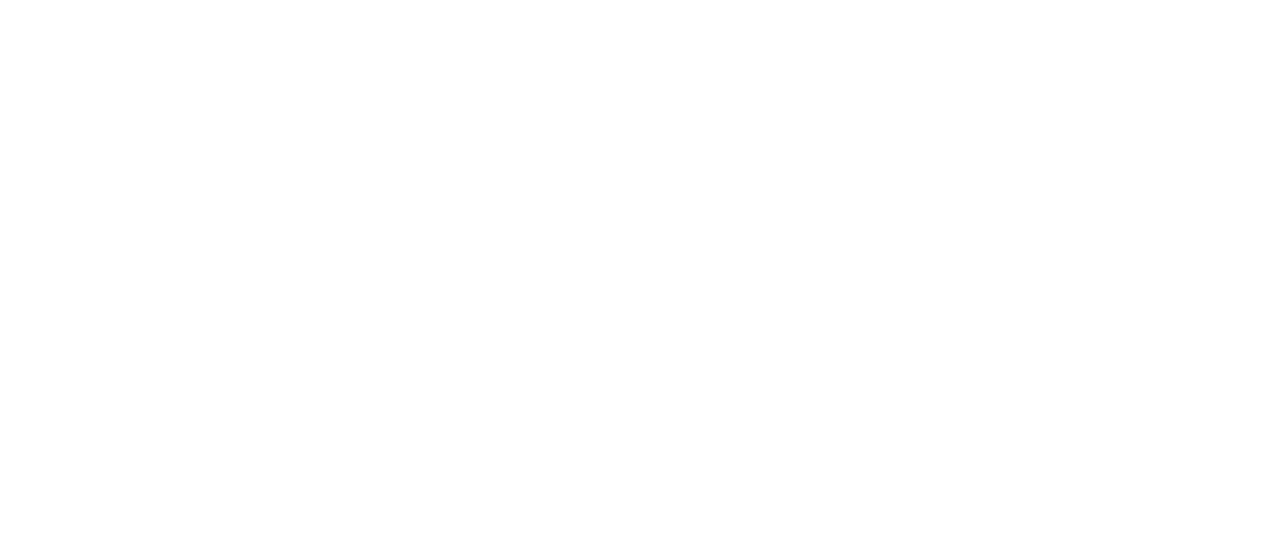
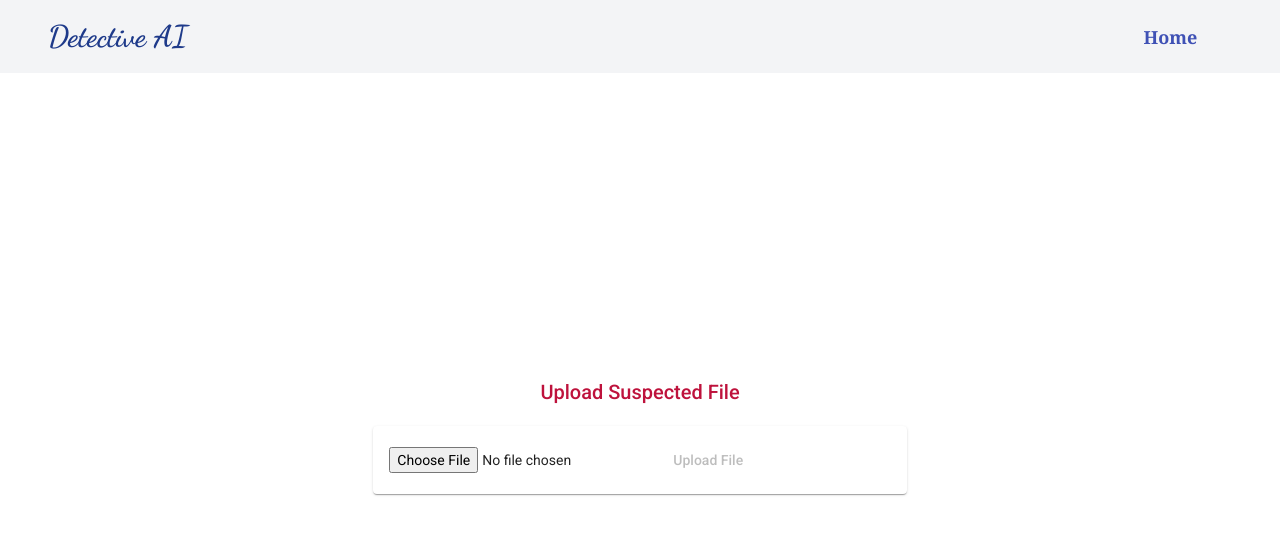
Before and after one commit to Pragadhesh/Crime-Detector-UI-Angular, an Angular app: page /upload in a window 1280 px wide. Before the commit this address led to /. Shown: the top 534 px of the page. Built offline with nearby package versions, Linux system fonts and the light colour scheme.

Commit message:
Updated file upload functionality

```diff
--- a/src/app/app-routing.module.ts
+++ b/src/app/app-routing.module.ts
@@ -1,11 +1,16 @@
 import { NgModule } from '@angular/core';
 import { RouterModule, Routes } from '@angular/router';
 import { HomepageComponent } from './modules/homepage/homepage/homepage.component';
+import { UploadHomeComponent } from './modules/upload/upload-home/upload-home.component';
 
 const routes: Routes = [
   {
     path: '',
     component: HomepageComponent
+  },
+  {
+    path: 'upload',
+    component: UploadHomeComponent
   }
 ];
 
--- a/src/app/app.module.ts
+++ b/src/app/app.module.ts
@@ -6,6 +6,8 @@
 import { HomepageModule } from './modules/homepage/homepage.module';
 import { BrowserAnimationsModule } from '@angular/platform-browser/animations';
 import { MaterialModule } from './material.module';
+import { UploadModule } from './modules/upload/upload.module';
+import { HttpClientModule } from '@angular/common/http';
 
 @NgModule({
   declarations: [
@@ -15,6 +17,8 @@
     BrowserModule,
     AppRoutingModule,
     HomepageModule,
+    UploadModule,
+    HttpClientModule,
     BrowserAnimationsModule,
     MaterialModule
   ],
--- /dev/null
+++ b/src/app/constants/api-constants.ts
@@ -0,0 +1,6 @@
+export const BASE_URL = 'http://localhost:8080/api'
+export const ASSEMBLY_AI_URL = 'https://api.assemblyai.com'
+export const API = {
+    UPLOAD_AUDIO: '/v2/upload',
+    ADD_TRANSCRIPT: '/register'
+}
--- a/src/app/material.module.ts
+++ b/src/app/material.module.ts
@@ -29,7 +29,7 @@
     MatProgressSpinnerModule,
     MatCardModule,
     MatDialogModule,
-    MatButtonToggleModule
+    MatButtonToggleModule,
   ],
   exports: [
     MatNativeDateModule,
--- a/src/app/modules/homepage/homepage/homepage.component.html
+++ b/src/app/modules/homepage/homepage/homepage.component.html
@@ -11,7 +11,7 @@
 
         </div>
         <div class="pt-5 grid grid-cols-2 gap-8 items-center self-center ">
-            <button  mat-flat-button color="primary">Upload Audio</button>
+            <button  mat-flat-button color="primary" [routerLink]="['/upload']">Upload Audio</button>
             <button  mat-flat-button color="accent">View Report</button>
         </div>
 
--- /dev/null
+++ b/src/app/modules/upload/upload-home/upload-home.component.html
@@ -0,0 +1,38 @@
+<div class="flex flex-col w-full h-full">
+    <div class="flex w-full h-20 bg-gray-100">
+        <div class="flex justify-between w-full h-full">
+            <div class="flex h-full pl-12 items-center text-blue-900 text-3xl font-dancingscript ">
+                Detective AI
+            </div>
+        </div>
+        <div class="flex pr-5 justify-center h-full w-60 items-center">
+            <button mat-button color="primary" class="flex w-20 text-lg font-noto" [routerLink]="['/']">Home</button>
+        </div>
+    </div>
+
+    <div *ngIf="isSuccess"  class="flex justify-center pt-40 w-full h-full text-4xl font-dancingscript text-blue-900">
+        File Uploaded Successfully
+    </div>
+
+    <div class="flex flex-col w-full h-full justify-center items-center" *ngIf="!isLoading && !isSuccess">
+        <div class="flex justify-center text-xl font-medium text-rose-700 pb-5">
+            Upload Suspected File
+        </div>
+        <mat-card class="flex w-5/12">
+            <div class="progress form-group" *ngIf="progress > 0">
+                <div class="progress-bar progress-bar-striped bg-success" role="progressbar" [style.width.%]="progress">
+                </div>
+            </div>
+            <div class="form-group">
+              <input type="file" name="fileUpload" (change)="onFileChange($event)" #myInput/>
+              <button mat-button color="primary" (click)="uploadFile()" class="btn btn-primary" [disabled] = "!fileIsUploaded()"> Upload File</button>
+            </div>
+        </mat-card>
+    </div>
+
+
+    <div class="flex w-full h-full justify-center items-center" *ngIf="isLoading && !isSuccess">
+        <mat-spinner></mat-spinner>
+    </div>
+
+</div>
--- /dev/null
+++ b/src/app/modules/upload/upload-home/upload-home.component.ts
@@ -0,0 +1,79 @@
+import { HttpEvent } from '@angular/common/http';
+import { Component, ElementRef, OnInit, ViewChild } from '@angular/core';
+import { FileUploadService } from 'src/app/services/file-upload.service';
+import { TranscriptService } from 'src/app/services/transcript.service';
+
+@Component({
+  selector: 'app-upload-home',
+  templateUrl: './upload-home.component.html',
+  styleUrls: ['./upload-home.component.scss']
+})
+export class UploadHomeComponent implements OnInit {
+
+  file: any
+  progress: number = 0;
+  @ViewChild('myInput', { static: true })
+  myInputVariable!: ElementRef;
+  isLoading = false
+  isSuccess = false
+
+  constructor(private fileUploadService: FileUploadService, private transcriptService: TranscriptService) {}
+
+  onFileChange(event:any) {
+    if (event.target.files.length > 0) {
+      this.file = event.target.files[0];
+    }
+  }
+
+  uploadFile(){
+    this.isLoading = true
+    this.fileUploadService.upload(this.file)
+    .subscribe(
+      Response => {
+        let response_data = JSON.parse(JSON.stringify(Response));
+        console.log(response_data)
+        let body = {
+          "filename": this.file.name,
+          "uploadurl": response_data["upload_url"]
+        }
+        this.transcriptService.registerTranscript(body)
+        .subscribe(
+          Response => {
+            let response_data = JSON.parse(JSON.stringify(Response));
+            console.log(response_data)
+            this.isSuccess = true
+            this.isLoading = false
+          },
+          err => {
+            console.log(err)
+            this.isLoading = false
+          }
+        )
+
+      },
+      err => {
+        console.log(err)
+        this.isLoading = false
+      }
+    )
+  }
+
+  fileIsUploaded()
+  {
+    let result = false;
+    if(this.file && this.file != null )
+    {
+      result = true;
+    }
+    return result;
+  }
+
+  resetFile()
+  {
+    this.myInputVariable.nativeElement.value = "";
+    this.file = null;
+    this.progress = 0;
+  }
+
+  ngOnInit() {}
+}
--- /dev/null
+++ b/src/app/modules/upload/upload-routing.module.ts
@@ -0,0 +1,10 @@
+import { NgModule } from '@angular/core';
+import { RouterModule, Routes } from '@angular/router';
+
+const routes: Routes = [];
+
+@NgModule({
+  imports: [RouterModule.forChild(routes)],
+  exports: [RouterModule]
+})
+export class UploadRoutingModule { }
--- /dev/null
+++ b/src/app/services/file-upload.service.ts
@@ -0,0 +1,28 @@
+import { HttpClient, HttpHeaders, HttpParams } from '@angular/common/http';
+import { Injectable } from '@angular/core';
+import { Observable } from 'rxjs';
+import { API, ASSEMBLY_AI_URL } from '../constants/api-constants';
+import { API_KEY } from '../constants/authorization';
+
+@Injectable({
+  providedIn: 'root'
+})
+export class FileUploadService {
+
+  constructor(private http: HttpClient) { }
+
+  upload(file:any):Observable<any> {
+
+    const formData = new FormData();
+    formData.append("file", file, file.name);
+
+    let upload_headers = new HttpHeaders();
+    upload_headers = upload_headers.set('authorization', API_KEY.toString());
+
+    return this.http.post(`${ASSEMBLY_AI_URL}${API.UPLOAD_AUDIO}`,file,{
+      headers: upload_headers
+    }
+    )
+}
+
+}
--- /dev/null
+++ b/src/app/services/transcript.service.ts
@@ -0,0 +1,18 @@
+import { HttpClient, HttpHeaders, HttpParams } from '@angular/common/http';
+import { Injectable } from '@angular/core';
+import { API,BASE_URL } from '../constants/api-constants';
+import { API_KEY } from '../constants/authorization';
+
+@Injectable({
+  providedIn: 'root'
+})
+export class TranscriptService {
+
+    constructor(private http: HttpClient) { }
+
+    registerTranscript(body:any)
+    {
+        return this.http.post(`${BASE_URL}${API.ADD_TRANSCRIPT}`,body)
+    }
+
+}
```
Also changed, not shown: src/app/modules/upload/upload.module.ts (added, +19 -0 lines), src/app/modules/upload/upload-home/upload-home.component.scss (added), 2 other files (tests, documents, lock files or other folders).
